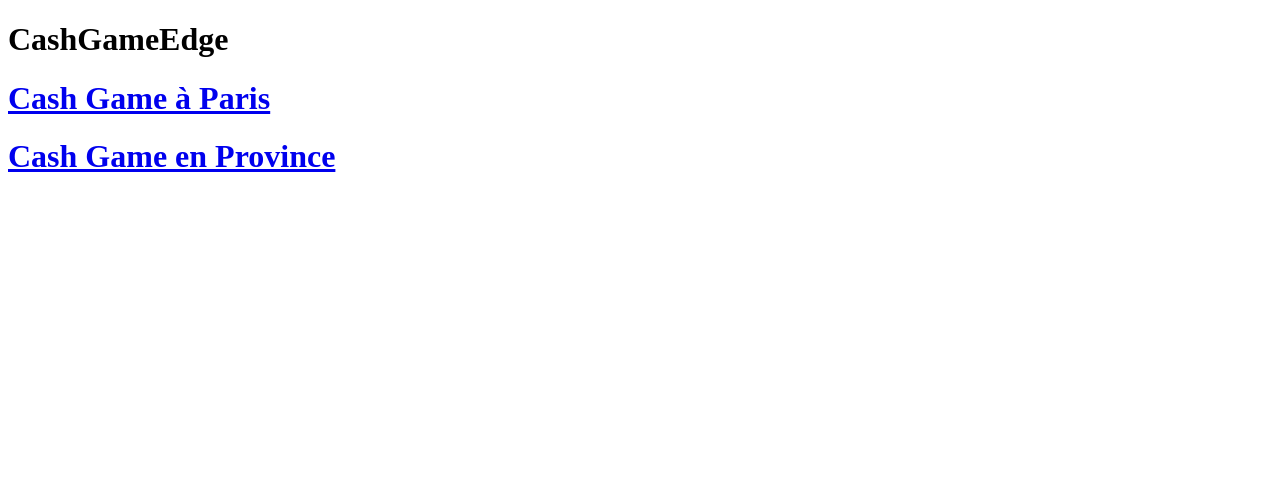
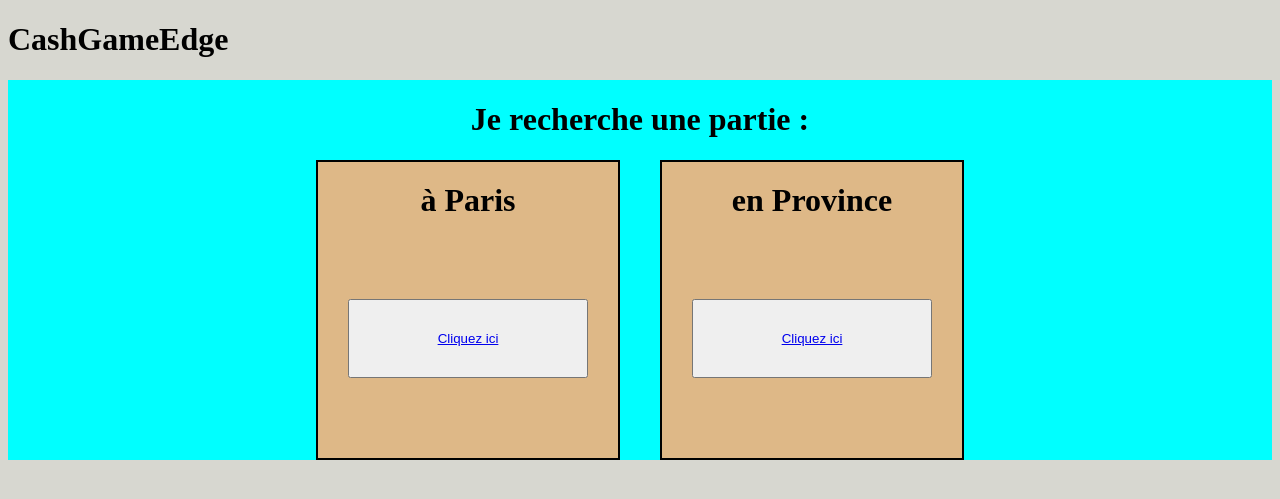
Before and after one commit to alexandre-75/Develop_a_web_application_CashGameEdge, a Django app: page / in a window 1280 px wide. Shown: the top 499 px of the page. Run offline with Django 4.2, Linux system fonts and the light colour scheme.

Commit message:
home_page

```diff
--- a/source/cash_game/settings.py
+++ b/source/cash_game/settings.py
@@ -106,7 +106,8 @@ USE_TZ = True
 # Static files (CSS, JavaScript, Images)
 # https://docs.djangoproject.com/en/4.2/howto/static-files/
 
-STATIC_URL = 'static/'
+STATIC_URL = '/static/'
+STATICFILES_DIRS = [BASE_DIR / 'static']
 
 # Default primary key field type
 # https://docs.djangoproject.com/en/4.2/ref/settings/#default-auto-field
--- /dev/null
+++ b/source/home_page/static/css/home_page.css
@@ -0,0 +1,39 @@
+.container {
+    background-color: aqua;
+    display: flex;
+    flex-direction: column;
+    align-items: center;
+    height: 100%;
+}
+.under_container_home_page {
+    display: flex;
+    justify-content: center;
+    height: 300px;
+}
+.container_title_paris {
+    display: flex;
+    flex-direction: column;
+    width: 300px;
+    background-color: burlywood;
+    border: 2px solid black;
+
+}
+.container_title_province {
+    display: flex;
+    flex-direction: column;
+    width: 300px;
+    background-color: burlywood;
+    border: 2px solid black;
+    margin-left: 40px;
+}
+.title {
+    margin: auto;
+    margin-top: 20px;
+}
+.btn {
+    height: 100%;
+    margin-top: 80px;
+    margin-right: 30px;
+    margin-bottom: 80px;
+    margin-left: 30px;
+}
--- a/source/home_page/templates/home_page/home_page.html
+++ b/source/home_page/templates/home_page/home_page.html
@@ -1,6 +1,17 @@
 {% extends 'base.html' %}
 
 {% block content %}
-    <h1><a href="{% url 'paris_flux_paris' %}">Cash Game à Paris</a></h1>
-    <h1><a href="{% url 'province_province_sectorization' %}">Cash Game en Province</a></h1>
+    <div class="container">
+        <h1 class="text_home_page">Je recherche une partie :</h1>
+        <div class="under_container_home_page">
+            <div class="container_title_paris">
+                <h1 class="title_paris title"> à Paris</h1>
+                <button class="btn btn_paris" type="button"><a href="{% url 'paris_flux_paris' %}">Cliquez ici</a></button>
+            </div>
+            <div class="container_title_province">
+                <h1 class="title_province title">en Province</h1>
+                <button class="btn btn_province" type="button"><a href="{% url 'province_province_sectorization' %}">Cliquez ici</a></button>
+            </div>
+        </div>
+    </div>
 {% endblock %}
--- /dev/null
+++ b/source/static/css/style.css
@@ -0,0 +1,3 @@
+body {
+    background-color: rgb(215, 215, 208);
+}
--- a/source/templates/base.html
+++ b/source/templates/base.html
@@ -5,6 +5,8 @@
     <head>
         <meta charset="UTF-8">
         <title>CashGameEdge</title>
+        <link rel="stylesheet" type="text/css" href="{% static 'css/style.css' %}">
+        <link rel="stylesheet" type="text/css" href="{% static 'css/home_page.css' %}">
     </head>
     <body>
         <div class="navigation_bar">
```
Also changed, not shown: README.md, pictures/145800.jpg (added), pictures/klim-musalimov-06jmHOnClVU-unsplash.jpg (deleted).
